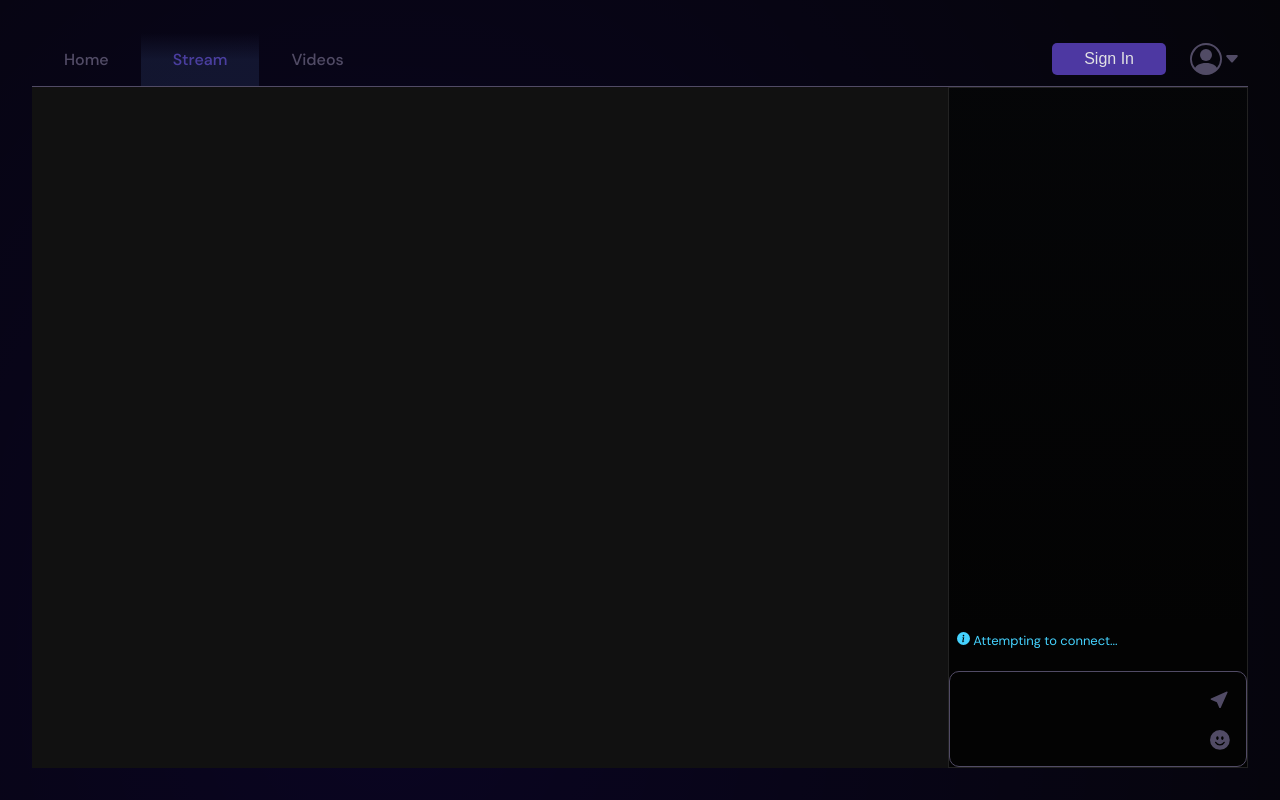
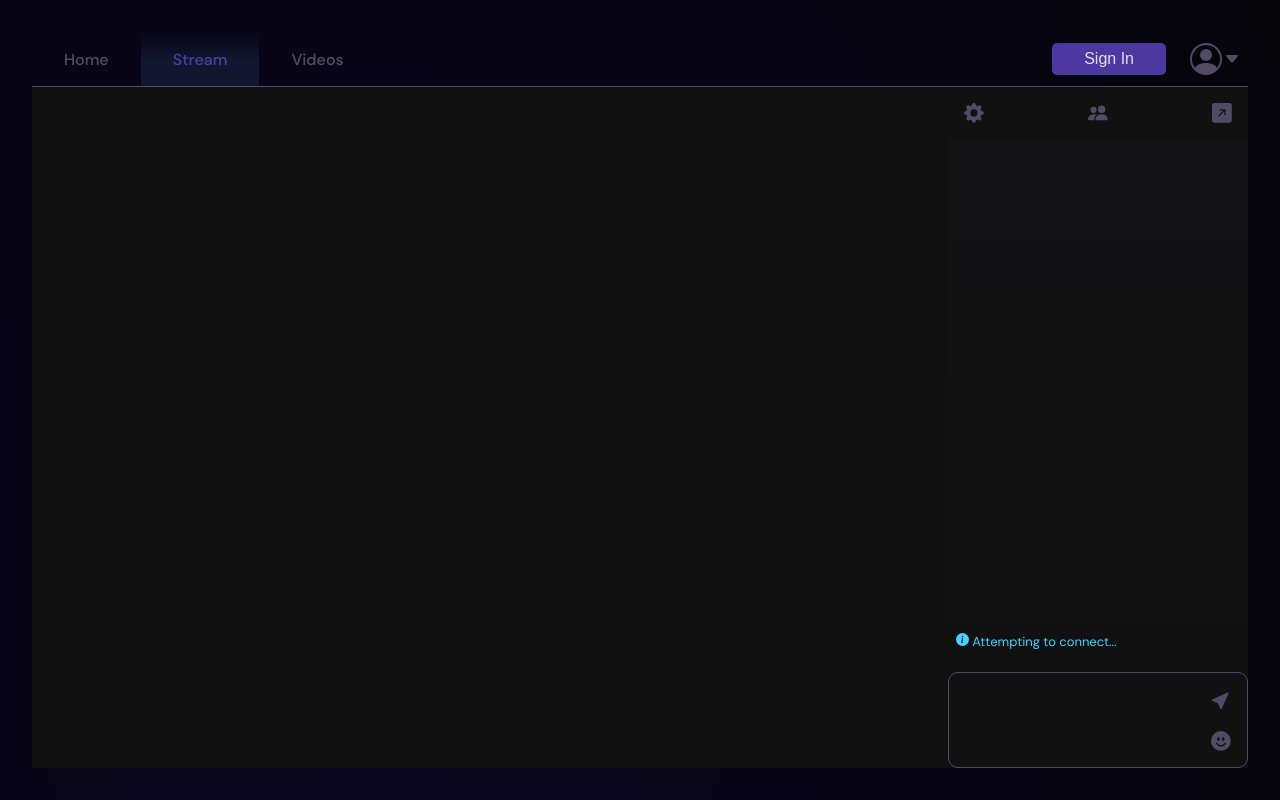
Before and after one commit to kuanoni/streamer-hub, a Next.js app: page /stream in a window 1280 px wide. Built offline with nearby package versions, Linux system fonts and the light colour scheme; no server answers.

Commit message:
add chat controls

```diff
--- a/src/modules/chat/components/chat/Chat.tsx
+++ b/src/modules/chat/components/chat/Chat.tsx
@@ -3,8 +3,8 @@ import React, { useState } from 'react';
 import SocketProvider from '../context/SocketProvider';
 import ChatMessageList from './ChatMessageList';
 import ChatInput from './ChatInput';
-import { useSession } from 'next-auth/react';
 import ChatSigninPrompt from './ChatSigninPrompt';
+import ChatControls from './ChatControls';
 
 const Container = styled('div', {
 	position: 'relative',
@@ -13,8 +13,6 @@ const Container = styled('div', {
 	height: '100%',
 	minWidth: 300,
 	width: 300,
-	backgroundColor: '$bgDarkest',
-	border: '1px solid $bgDark',
 	overflow: 'auto',
 });
 
@@ -30,6 +28,8 @@ export const Chat = () => {
 		<Container>
 			<SocketProvider>
 				{isSigninPromptOpen && <ChatSigninPrompt setIsOpen={setIsSigninPromptOpen} />}
+
+				<ChatControls />
 				<ChatMessageList closePopup={closePopup} />
 				<ChatInput
 					isEmotesOpen={isEmotesOpen}
```
